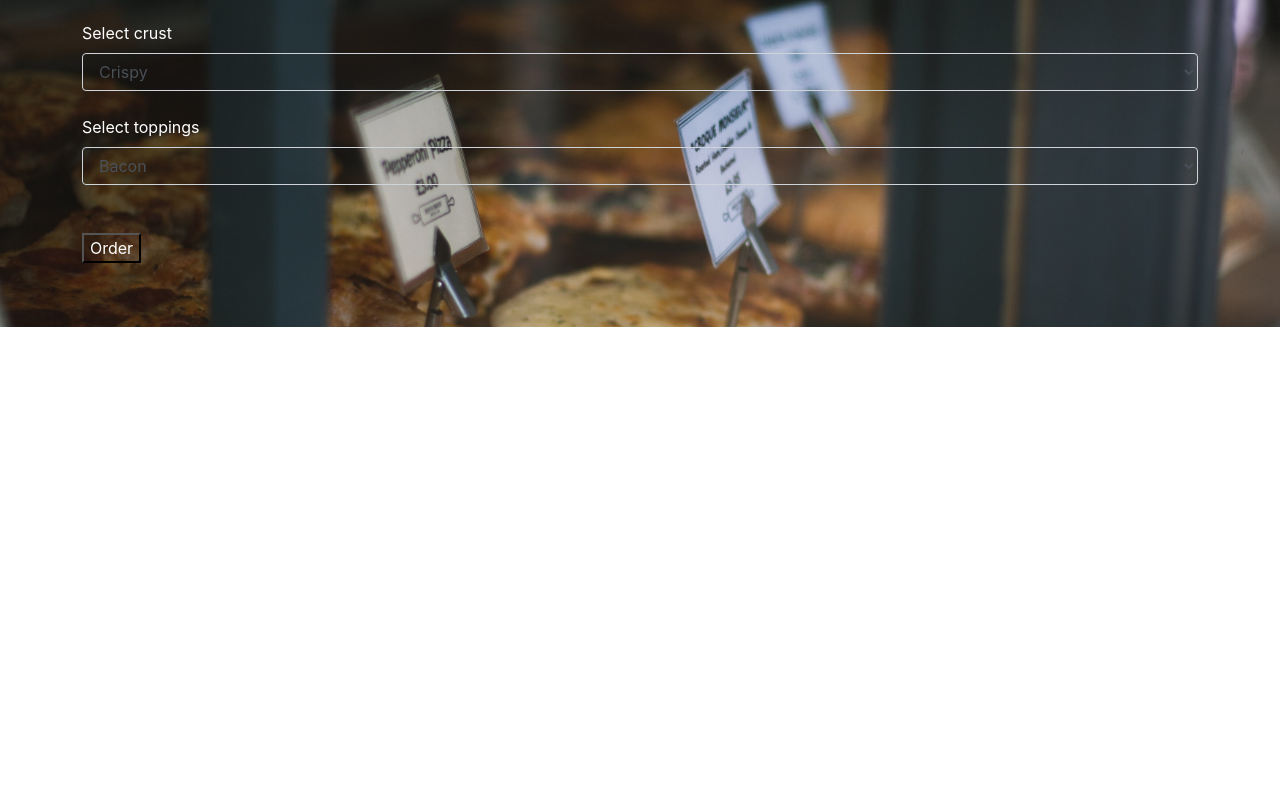
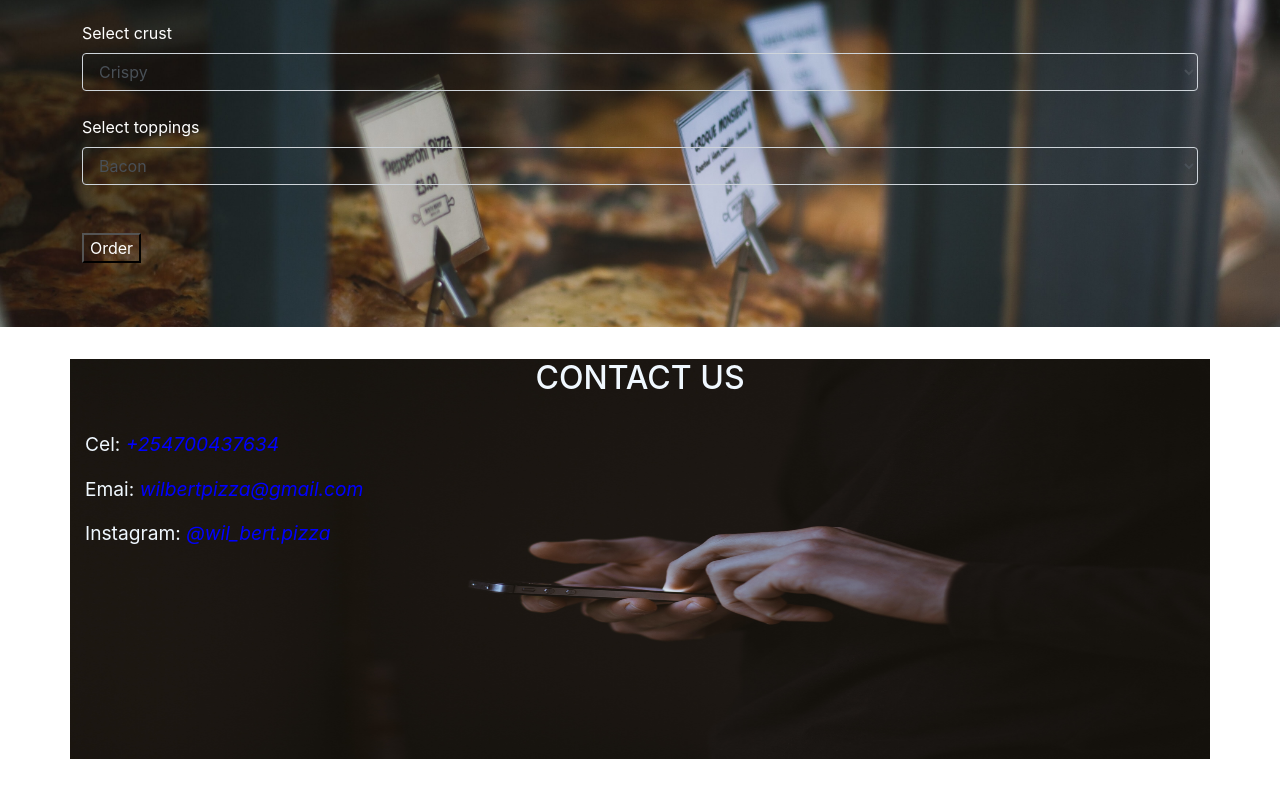
Before and after one commit to wil-bert/pizza-site, a plain HTML site: page index.html in a window 1280 px wide. Shown: the part 1863-2660 px from the top of the page. Before the commit the page ends 2222 px from the top, so only its background shows below. Drawn offline with nearby package versions, Linux system fonts and the light colour scheme.

Commit message:
Add contact

```diff
--- a/css/style.css
+++ b/css/style.css
@@ -41,3 +41,10 @@ option{
     color: red;
     background-color: transparent;
 }
+.container{
+    background-image: url(/images/contact.jpg);
+    background-size: 100% 50%;
+    background-repeat: no-repeat;
+    height: 100vh;
+    color: aliceblue;
+}
--- a/index.html
+++ b/index.html
@@ -89,6 +89,15 @@
     </form>
     </div>
   </div>
+
+  <div id="#contact">
+    <div class="container">
+        <h2 style="text-align: center;">CONTACT US</h2><br>
+        <p>Cel:<em style="color: blue;"> +254700437634</em></p>
+        <p>Emai: <em style="color: blue;"> wilbertpizza@gmail.com</em></p>
+        <p>Instagram: <em style="color: blue;">@wil_bert.pizza</em></p>
+    </div>
+  </div>
     <script src="https://code.jquery.com/jquery-3.2.1.slim.min.js" integrity="sha384-KJ3o2DKtIkvYIK3UENzmM7KCkRr/rE9/Qpg6aAZGJwFDMVNA/GpGFF93hXpG5KkN" crossorigin="anonymous"></script>
     <script src="https://cdnjs.cloudflare.com/ajax/libs/popper.js/1.12.9/umd/popper.min.js" integrity="sha384-ApNbgh9B+Y1QKtv3Rn7W3mgPxhU9K/ScQsAP7hUibX39j7fakFPskvXusvfa0b4Q" crossorigin="anonymous"></script>
     <script src="https://maxcdn.bootstrapcdn.com/bootstrap/4.0.0/js/bootstrap.min.js" integrity="sha384-JZR6Spejh4U02d8jOt6vLEHfe/JQGiRRSQQxSfFWpi1MquVdAyjUar5+76PVCmYl" crossorigin="anonymous"></script>
```
Also changed, not shown: images/contact.jpg (added).
